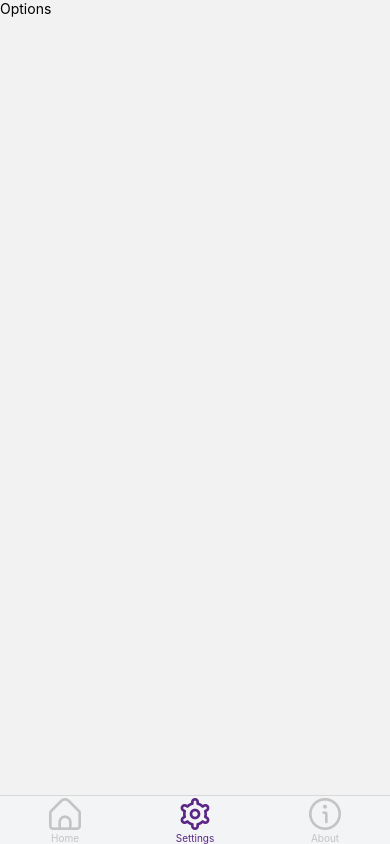
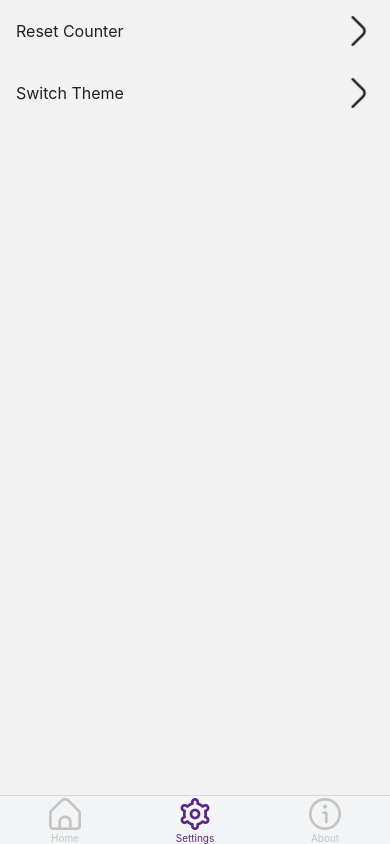
Before and after one commit to DenisCherniatev/react-native-first-steps, a React Native app: screen /SetingsTab in a window 390 px wide. Built offline with nearby package versions, Linux system fonts and the light colour scheme.

Commit message:
Settings screen added

```diff
--- a/app/AppNavigation.tsx
+++ b/app/AppNavigation.tsx
@@ -7,7 +7,7 @@ import { createBottomTabNavigator, BottomTabNavigationOptions } from '@react-nav
 
 import R from "./R";
 import HomeScreen from "./views/HomeScreen";
-import OptionsScreen from "./views/OptionsScreen";
+import SettingsScreen from "./views/SettingsScreen";
 import AboutScreen from "./views/AboutScreen";
 import { TStoreState } from "./typing";
 import { ThemeContext } from "./context";
@@ -47,7 +47,7 @@ const AppBottomTabsScreens = () => (
     />
     <BottomTabs.Screen
       name={"SetingsTab"}
-      component={OptionsScreen}
+      component={SettingsScreen}
       listeners={({ navigation, route }) => ({
         tabPress: e => {
           navigation.navigate(route.name);
--- a/app/assets/images.tsx
+++ b/app/assets/images.tsx
@@ -3,4 +3,5 @@ export const images = {
     home: require("./img/home.png"),
     settings: require("./img/settings.png"),
     info: require("./img/info.png"),
+    angleRight: require("./img/angle-right.png"),
 };
--- a/app/views/OptionsScreen.tsx
+++ /dev/null
@@ -1,21 +0,0 @@
-import React, {useEffect} from 'react';
-import {View, StyleSheet, SafeAreaView, StatusBar, ScrollView, Text} from 'react-native';
-import { useSelector, useDispatch } from 'react-redux';
-
-import store, { counterSlice } from '../store';
-
-
-export default function OptionsScreen(props: {navigation: any, route: any}): React.ReactElement {
-  const dispatch: typeof store.dispatch = useDispatch();
-
-  return (
-    <SafeAreaView>
-      <StatusBar barStyle={'light-content'} />
-      <ScrollView contentInsetAdjustmentBehavior="automatic">
-        <View>
-          <Text>Options</Text>
-        </View>
-      </ScrollView>
-    </SafeAreaView>
-  );
-}
--- /dev/null
+++ b/app/views/SettingsScreen.tsx
@@ -0,0 +1,98 @@
+import React, {useEffect} from 'react';
+import {View, StyleSheet, SafeAreaView, StatusBar, ScrollView, Text, TouchableOpacity, Image, Alert} from 'react-native';
+import { useSelector, useDispatch } from 'react-redux';
+
+import store, { counterSlice } from '../store';
+import R from "../R";
+
+
+export default function SettingsScreen(props: {navigation: any, route: any}): React.ReactElement {
+    const dispatch: typeof store.dispatch = useDispatch();
+
+    function handleResetCounter() {
+      Alert.alert(
+        "Are you sure?",
+        "",
+        [
+            {
+              text: "Yes",
+              onPress: () => {
+                dispatch(counterSlice.actions.setCounter(0));
+              }
+            },
+            { text: "No", onPress: () => {} },
+        ],
+        { cancelable: false },
+      );
+    }
+
+    function handleSwitchTheme() {
+      Alert.alert(
+        "Please confirm switching.",
+        "",
+        [
+            {
+              text: "Confirm",
+              onPress: () => {
+                dispatch(counterSlice.actions.changeTheme());
+              }
+            },
+            { text: "Cancel", onPress: () => {} },
+        ],
+        { cancelable: false },
+      );
+    }
+
+    return (
+        <SafeAreaView>
+            <StatusBar barStyle={'light-content'} />
+            <ScrollView contentInsetAdjustmentBehavior="automatic">
+                <SettingsItem action={handleResetCounter} title="Reset Counter" />
+                <SettingsItem action={handleSwitchTheme} title="Switch Theme" />
+            </ScrollView>
+        </SafeAreaView>
+    );
+}
+
+function SettingsItem(props: {action: () => void; title: string}) {
+  return (
+    <TouchableOpacity
+      key={`SettingsItem-${props.title}`}
+      onPress={() => {
+        props.action()
+    }}>
+      <View style={styles.item}>
+          <Text
+              style={styles.itemText}
+              numberOfLines={1}
+          >
+            {props.title}
+          </Text>
+          <Image
+              style={styles.itemImage}
+              source={R.images.angleRight}
+          />
+      </View>
+    </TouchableOpacity>
+  );
+}
+
+const styles = StyleSheet.create({
+  item: {
+    flexDirection: "row",
+    alignItems: "center",
+    justifyContent: "space-between",
+    marginHorizontal: 16,
+    marginVertical: 16,
+  },
+  itemText: {
+    fontSize: 16,
+    color: "#212121",
+    flex: 1,
+  },
+  itemImage: {
+      width: 30,
+      height: 30,
+      tintColor: "#212121",
+  },
+});
```
Also changed, not shown: app/AppWithStore.tsx (deleted, +0 -28 lines), app/assets/img/angle-right.png (added).
